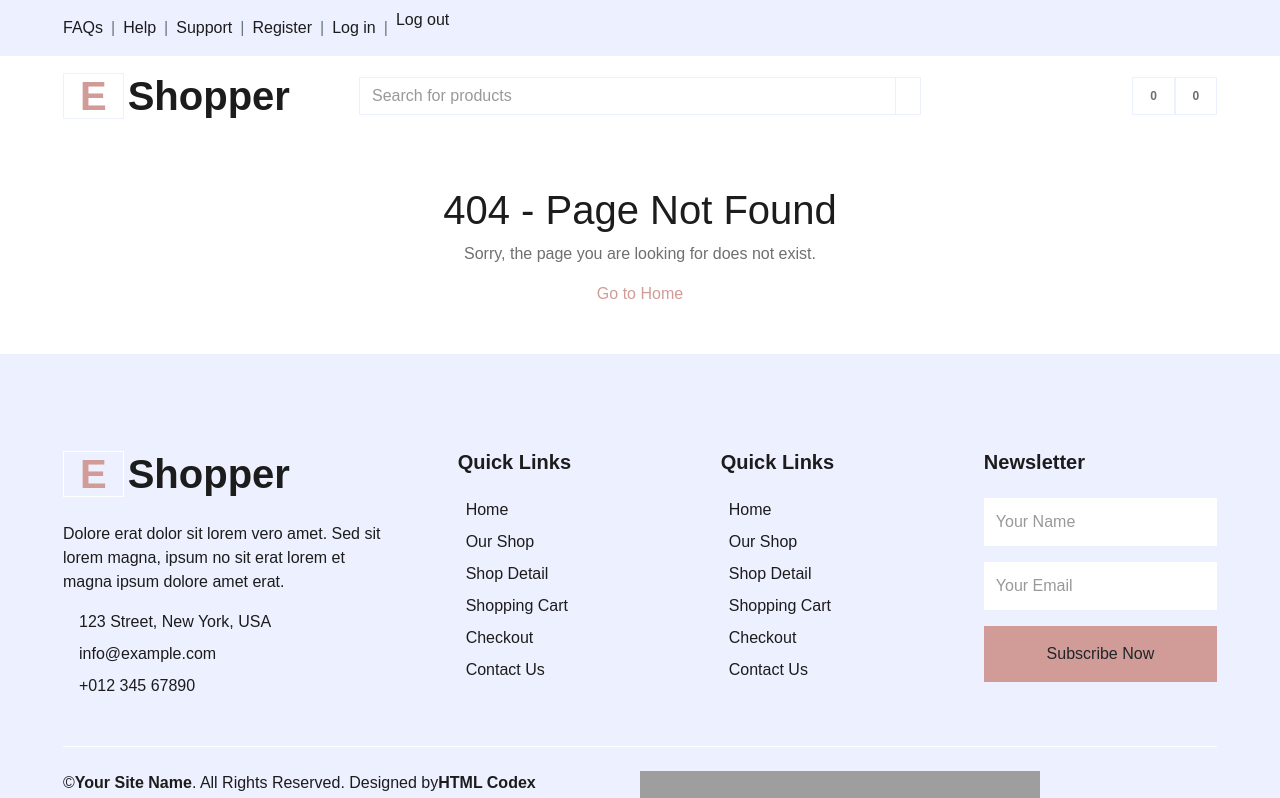
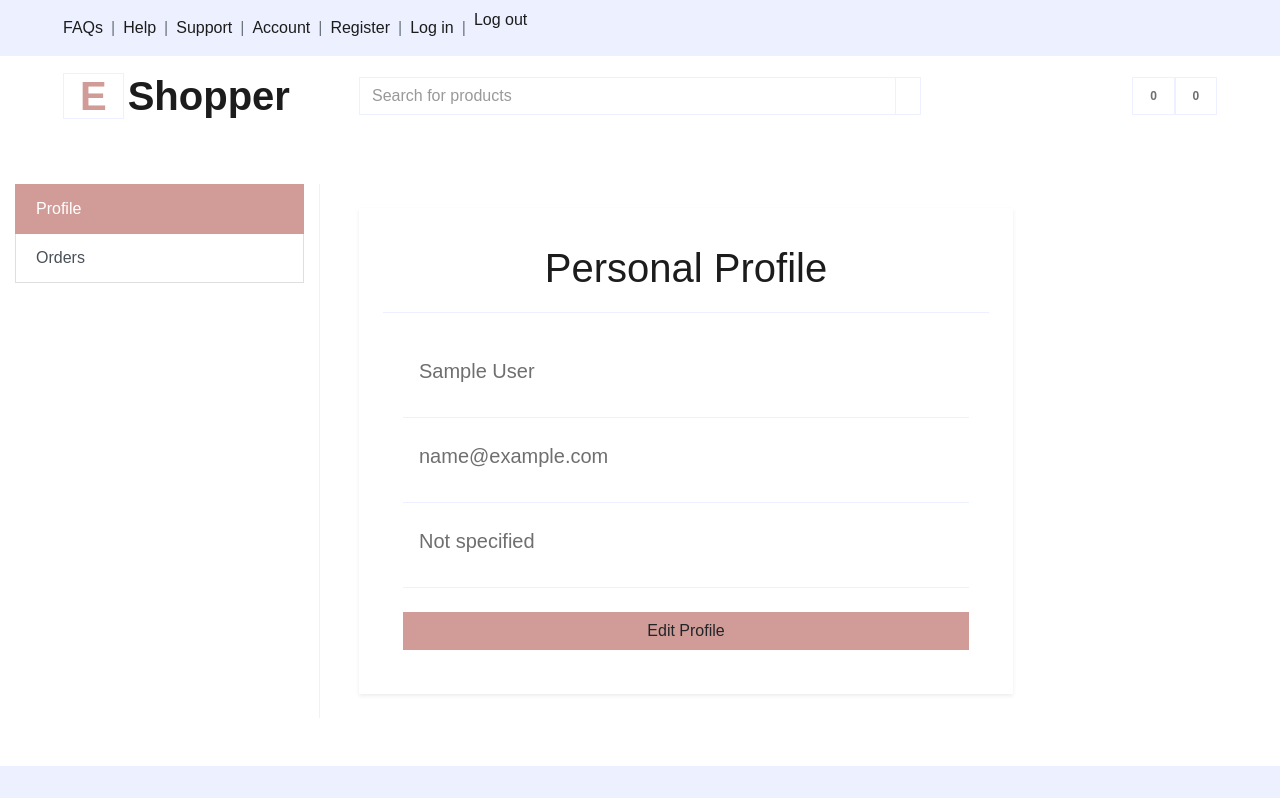
Before and after one commit to in43sh/sell-my-biz-front, a React (Vite) app: page /account in a window 1280 px wide. Shown: the top 798 px of the page. Built offline with nearby package versions, Linux system fonts and the light colour scheme; no server answers; sample sign-in values are in the browser's storage; grey boxes are pictures that could not be loaded.

Commit message:
add account and profile pages

```diff
--- /dev/null
+++ b/src/components/account/LeftMenu.jsx
@@ -0,0 +1,22 @@
+const LeftMenu = ({ activePage, setActivePage }) => {
+  return (
+    <div className="col-lg-3 col-md-4 bg-light border-right">
+      <div className="list-group">
+        <button
+          className={`list-group-item list-group-item-action ${activePage === 'Profile' ? 'active' : ''}`}
+          onClick={() => setActivePage('Profile')}
+        >
+          Profile
+        </button>
+        <button
+          className={`list-group-item list-group-item-action ${activePage === 'Orders' ? 'active' : ''}`}
+          onClick={() => setActivePage('Orders')}
+        >
+          Orders
+        </button>
+      </div>
+    </div>
+  );
+};
+
+export default LeftMenu;
--- a/src/components/layouts/Topbar.jsx
+++ b/src/components/layouts/Topbar.jsx
@@ -19,6 +19,10 @@ const Topbar = () => {
             <span className="text-muted px-2">|</span>
             <Link className="text-dark" to="/">
               Support
+            </Link>
+            <span className="text-muted px-2">|</span>
+            <Link className="text-dark" to="/account">
+              Account
             </Link>
             <span className="text-muted px-2">|</span>
             <Link className="text-dark" to="/register">
--- /dev/null
+++ b/src/pages/account/Account.jsx
@@ -0,0 +1,34 @@
+import { useState } from 'react';
+
+import Profile from './Profile';
+import LeftMenu from '../../components/account/LeftMenu';
+
+const AccountPage = () => {
+  const [activePage, setActivePage] = useState('Profile');
+
+  const accountContent = () => {
+    switch (activePage) {
+      case 'Profile':
+        return <Profile />;
+      case 'Orders':
+        return <div>Your order history goes here.</div>;
+      default:
+        return <div>Select a page.</div>;
+    }
+  };
+
+  return (
+    <div className="container-fluid mt-5">
+      <div className="row">
+        <LeftMenu activePage={activePage} setActivePage={setActivePage} />
+
+        <div className="col-lg-9 col-md-8 p-4">
+          {/* <h3 className="mb-4">{activePage}</h3> */}
+          {accountContent()}
+        </div>
+      </div>
+    </div>
+  );
+};
+
+export default AccountPage;
--- /dev/null
+++ b/src/pages/account/AddBusiness.jsx
@@ -0,0 +1,15 @@
+// import BusinessForm from '../../components/Books/BusinessForm';
+
+const AddBusiness = () => {
+  return (
+    <>
+      <h1 className="font-headings mb-6 flex justify-center text-2xl font-bold">
+        Add New Book
+      </h1>
+
+      {/* <BusinessForm /> */}
+    </>
+  );
+};
+
+export default AddBusiness;
--- /dev/null
+++ b/src/pages/account/Profile.jsx
@@ -0,0 +1,61 @@
+// import envelopeIcon from '../../assets/images/envelope.png';
+// import locationIcon from '../../assets/images/location.png';
+// import userIcon from '../../assets/images/user.png';
+// import { useAccount } from '../../context/AccountProvider';
+import { useAuth } from '../../contexts/AuthProvider';
+
+const Profile = () => {
+  const { userData } = useAuth();
+  //   const { setAccountPage } = useAccount();
+
+  //   const handleEditProfile = useCallback(() => {
+  //     setAccountPage('EditProfile');
+  //   }, [setAccountPage]);
+
+  return (
+    <div className="col-lg-9 col-md-8">
+      <div className="card border-0 p-4 shadow-sm">
+        <div className="card-header border-bottom mb-4 bg-transparent">
+          <h1 className="font-headings text-center text-2xl font-bold">
+            Personal Profile
+          </h1>
+        </div>
+        <div className="card-body">
+          <div className="border-bottom mb-4 flex items-center pb-3">
+            {/* <img src={userIcon} alt="User Icon" className="h-6 w-6" /> */}
+            <p className="ml-3 text-xl">{`${userData.firstName} ${userData.lastName}`}</p>
+          </div>
+          <div className="border-bottom mb-4 flex items-center pb-3">
+            {/* <img
+                  src={envelopeIcon}
+                  alt="Envelope Icon"
+                  className="h-6 w-6"
+                /> */}
+            <p className="ml-3 text-xl">{userData.email}</p>
+          </div>
+          <div className="border-bottom mb-4 flex items-center pb-3">
+            {/* <img
+                  src={locationIcon}
+                  alt="Location Icon"
+                  className="h-6 w-6"
+                /> */}
+            <p className="ml-3 text-xl">
+              {userData.location || 'Not specified'}
+            </p>
+          </div>
+          <div className="text-center">
+            <button
+              as="button"
+              //   onClick={handleEditProfile}
+              className="btn btn-primary w-100"
+            >
+              Edit Profile
+            </button>
+          </div>
+        </div>
+      </div>
+    </div>
+  );
+};
+
+export default Profile;
--- /dev/null
+++ b/src/routes/ProtectedRoute.jsx
@@ -0,0 +1,15 @@
+import PropTypes from 'prop-types';
+import { Navigate } from 'react-router-dom';
+
+import { useAuth } from '../contexts/AuthProvider';
+
+const ProtectedRoute = ({ element }) => {
+  const { isLoggedIn } = useAuth();
+  return isLoggedIn ? element : <Navigate to="/sign-in" replace />;
+};
+
+ProtectedRoute.propTypes = {
+  element: PropTypes.node,
+};
+
+export default ProtectedRoute;
--- a/src/routes/Router.jsx
+++ b/src/routes/Router.jsx
@@ -1,17 +1,31 @@
 import { Route, Routes } from 'react-router-dom';
 
+import ProtectedRoute from './ProtectedRoute';
+
+// Auth pages
 import SignIn from '../pages/auth/SignIn';
 import SignUp from '../pages/auth/SignUp';
+
+// Account pages
+import Account from '../pages/account/Account';
+
 import Home from '../pages/Home';
 import NotFound from '../pages/NotFound';
 
 const Router = () => {
   return (
     <Routes>
-      {/* Public Routes */}
       <Route path="/" element={<Home />} />
+
+      {/* Auth */}
       <Route path="/sign-in" element={<SignIn />} />
       <Route path="/sign-up" element={<SignUp />} />
+
+      {/* Account */}
+      <Route
+        path="/account"
+        element={<ProtectedRoute element={<Account />} />}
+      />
 
       {/* 404 Not Found */}
       <Route path="/404" element={<NotFound />} />
```
